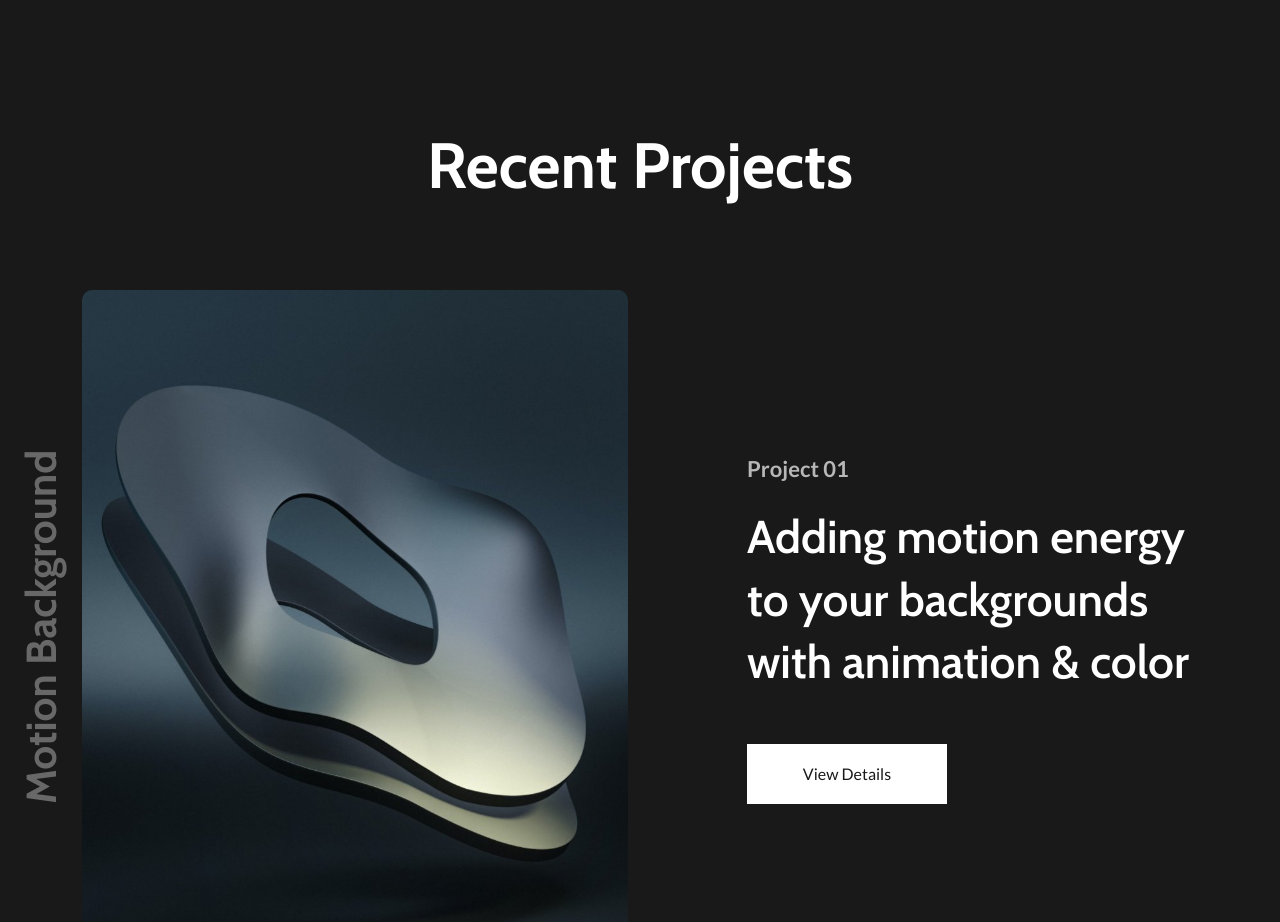
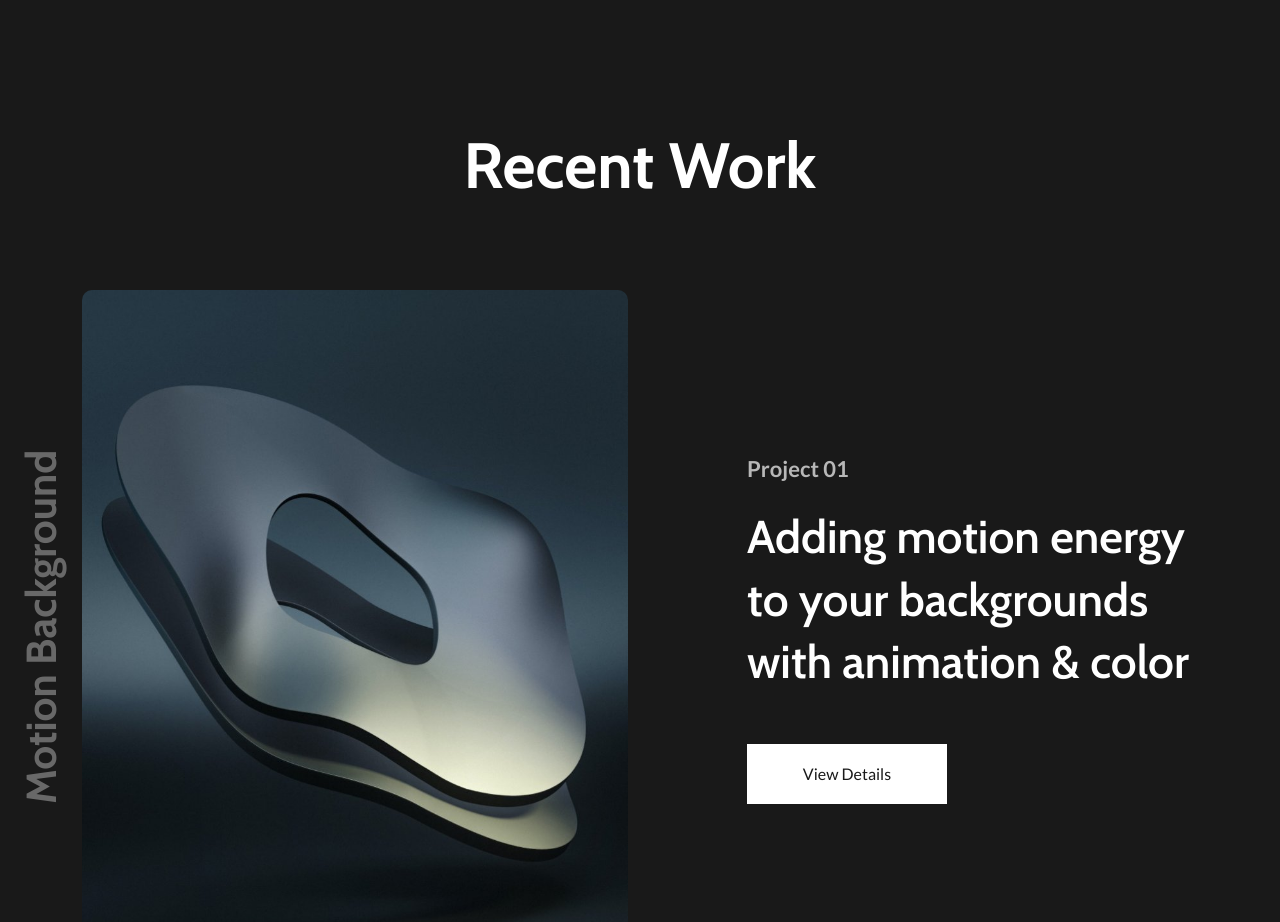
Before and after one commit to jignesh1001/prashant-Portfolio, a plain HTML site: page index.html in a window 1280 px wide. Shown: the part 800-1722 px from the top of the page. Drawn offline with nearby package versions, Linux system fonts and the light colour scheme; animation ran at ten frames a second.

Commit message:
latest change

```diff
--- a/index.html
+++ b/index.html
@@ -207,7 +207,7 @@
     <!-- Start Portfolio Section -->
     <div class="container">
       <div class="cs_section_heading cs_style_1 text-center">
-        <h2 class="cs_section_title cs_title_animation wow fadeInUp" data-wow-duration="1s" data-wow-delay="0.1s">Recent Projects</h2>
+        <h2 class="cs_section_title cs_title_animation wow fadeInUp" data-wow-duration="1s" data-wow-delay="0.1s">Recent Work</h2>
       </div>
     </div>
     <div class="cs_height_85 cs_height_lg_50"></div>
```
